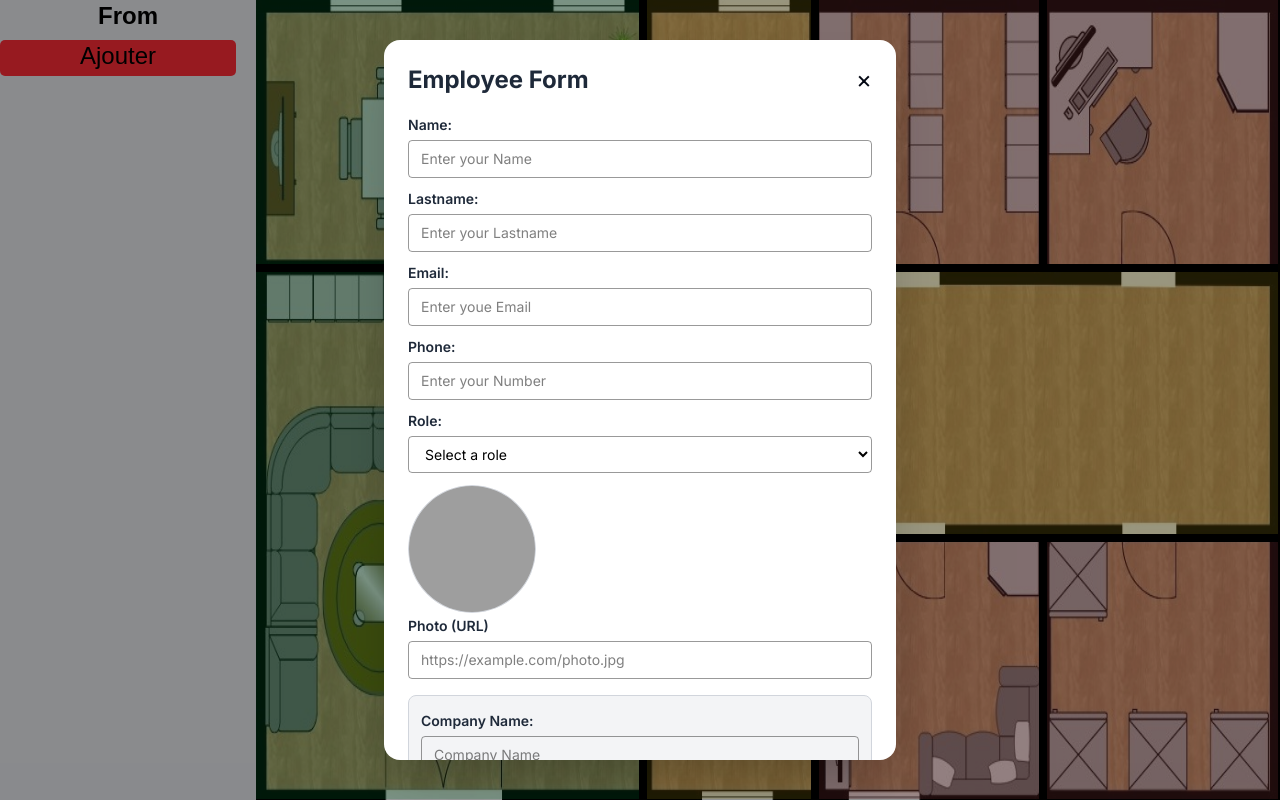
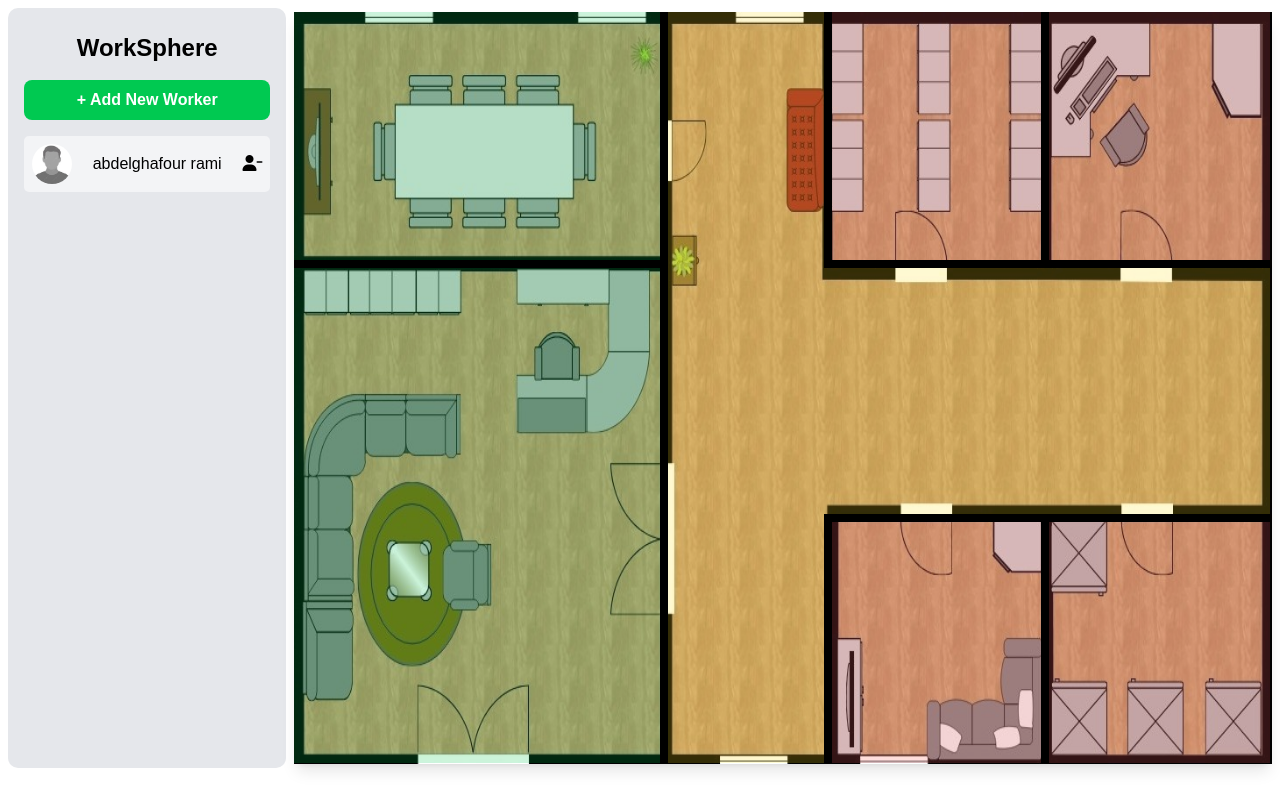
Before and after one commit to ramiabdelghafour/worksphere, a plain HTML site: page index.html in a window 1280 px wide. Drawn offline with nearby package versions, Linux system fonts and the light colour scheme; grey boxes are pictures that could not be loaded.

Commit message:
adjust background spacing and WorkSphere section, add worker for reused

```diff
--- a/index.html
+++ b/index.html
@@ -6,19 +6,35 @@
     <meta name="viewport" content="width=device-width, initial-scale=1.0">
     <title>WorkSphere </title>
     <link href="https://fonts.googleapis.com/css2?family=Inter:wght@300;400;500;600;700&display=swap" rel="stylesheet">
+    <link rel="stylesheet" href="https://cdnjs.cloudflare.com/ajax/libs/font-awesome/6.5.0/css/all.min.css">
     <link href="./src/output.css" rel="stylesheet">
     <script src="https://cdn.jsdelivr.net/npm/@tailwindcss/browser@4"></script>
+
 </head>
 
 <body class="m-0 p-0">
-    <main class="grid grid-cols-[20%_80%] h-screen">
+    <main class=" grid grid-cols-[23%_77%] h-screen w-full">
         <!-- list personnel -->
-        <section class="bg-gray-200">
-            <h2 class="text-center text-2xl font-bold">From</h2>
-            <button id="addWorker" class="bg-red-500 mt-2 px-20 pb-1 text-2xl  rounded-[5px]">Ajouter</button>
+        <section class="bg-gray-200 rounded-[10px] p-4 m-2">
+            <h1 class="text-2xl text-center font-bold p-2 mb-2">WorkSphere</h1>
+            <button id="addWorker"
+                class="w-full bg-green-500 hover:bg-green-600 text-white font-semibold py-2 rounded-lg mb-4">
+                + Add New Worker
+            </button>
+
+            <!-- Employee -->
+            <div class="flex justify-between items-center bg-gray-100 rounded-[5px] p-2 mb-2">
+                <div class="w-10 h-10">
+                    <img class="w-full h-full object-cover rounded-full" src="/assets/img/profile-photo.jpg" alt="profile">
+                </div>
+                <h3>abdelghafour rami</h3>
+                <button><i class="fa-solid fa-user-minus"></i></button>
+            </div>
+
         </section>
 
-        <section class="relative w-full h-screen">
+        <section class="h-full flex items-center pr-2">
+            <div class="relative w-full h-[94vh] shadow-lg">
 
                 <img src="./assets/img/plan.jpg" alt="worksphere" class="w-full h-full absolute ">
 
@@ -34,13 +50,14 @@
 
                     <div class="bg-red-400/20 border-l-8 border-t-8 border-r-8"></div>
                     <div class="bg-red-400/20 border-t-8 "></div>
-
+                </div>
+            </div>
             </div>
         </section>
 
         <!-- form -->
         <section id="form-container" class="font-inter">
-            <div id="employee-modal" class="fixed inset-0 z-50 bg-black/40 flex items-center justify-center ">
+            <div id="employee-modal" class="fixed inset-0 z-50 bg-black/40 flex items-center justify-center hidden">
 
                 <!-- Scrolle Bar Inside -->
                 <div class="bg-white rounded-2xl shadow-2xl max-w-lg w-full overflow-hidden">
@@ -100,11 +117,12 @@
 
                             <!-- photo -->
                             <div class="mb-4">
-                                <div class="mt-3 w-32 h-32 bg-gray-200 border border-gray-300 rounded-full flex justify-start">
-                                    <img id="photo-preview" src="./assets/img/photo-profile.JPG"
+                                <label class="text-sm font-semibold text-gray-800">Photo (URL)</label>
+                                <div
+                                    class="mt-3 w-32 h-32 bg-gray-200 border border-gray-300 rounded-full flex justify-start">
+                                    <img id="photo-preview" src="./assets/img/profile-photo.jpg"
                                         class="w-full h-full object-cover rounded-full">
                                 </div>
-                                <label class="text-sm font-semibold text-gray-800">Photo (URL)</label>
 
                                 <input
                                     class="w-full text-sm mt-1 px-3 py-2 border rounded border-black/40 focus:outline-none focus:border-2 focus:border-black/60"
```
Also changed, not shown: draft.html (deleted, +0 -47 lines), assets/img/profile-photo.jpg (added), src/output.css, 1 other file. Lines whose indentation alone changed are shown as unchanged.
